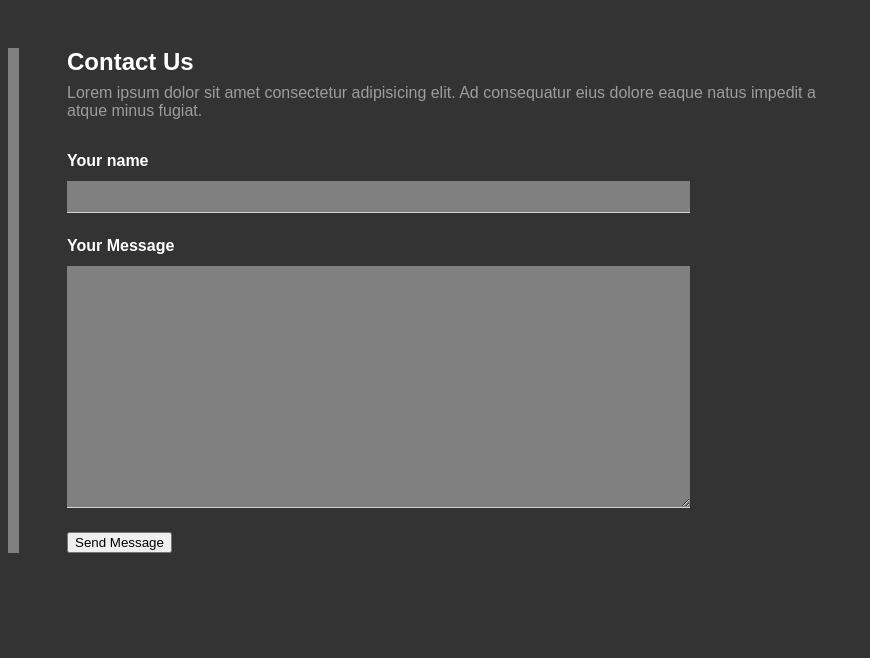
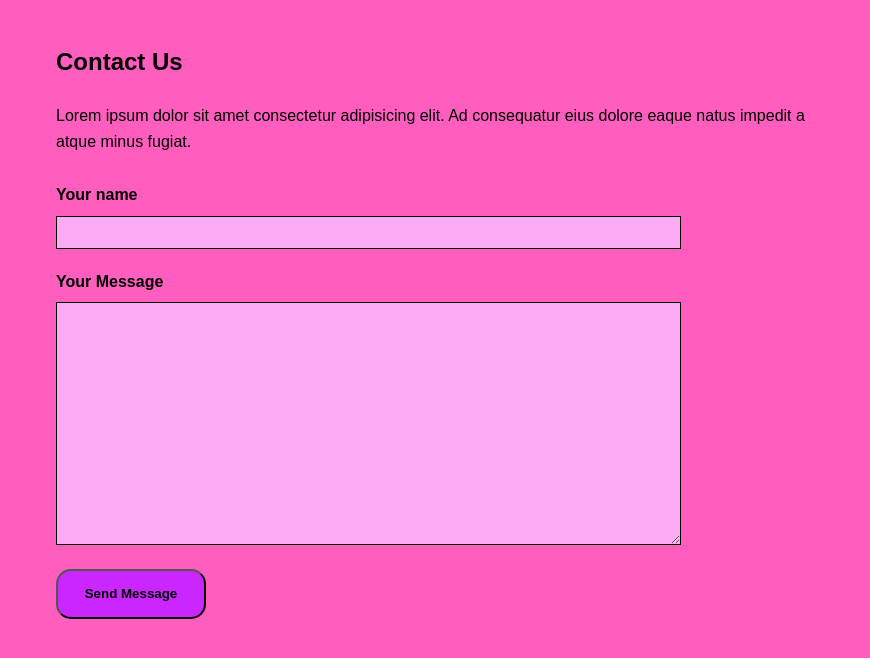
Before and after one commit to MindaAndreea/UI-Challenge-2, a plain HTML site: page index.html in a window 1280 px wide. Shown: the whole page, without its empty margins (0-870 px from the left). Drawn offline with Linux system fonts and the light colour scheme.

Commit message:
My updates to the code provided so it looks better

```diff
--- a/style.css
+++ b/style.css
@@ -40,3 +40,49 @@ textarea {
 }
 
 /* Improvements for this to look better regarding alignment, whitespace and color&contrast: */
+
+body {
+  background-color: #ff5ebf;
+}
+
+section {
+  border-left: 0;
+}
+
+h1,
+p {
+  color: black;
+}
+
+h1 {
+  margin-bottom: 1.7rem;
+}
+
+p {
+  line-height: 1.6;
+}
+
+form {
+  color: black;
+}
+
+input[type="text"],
+textarea {
+  background-color: rgb(253, 171, 245);
+  border-bottom: 0;
+  border: 0.5px solid black;
+}
+
+input:last-of-type {
+  cursor: pointer;
+  background-color: #ca26ff;
+  text-align: center;
+  width: 150px;
+  height: 50px;
+  border-radius: 15px;
+  font-weight: 600;
+}
+
+input:last-of-type:hover {
+  background-color: rgb(238, 85, 200);
+}
```
